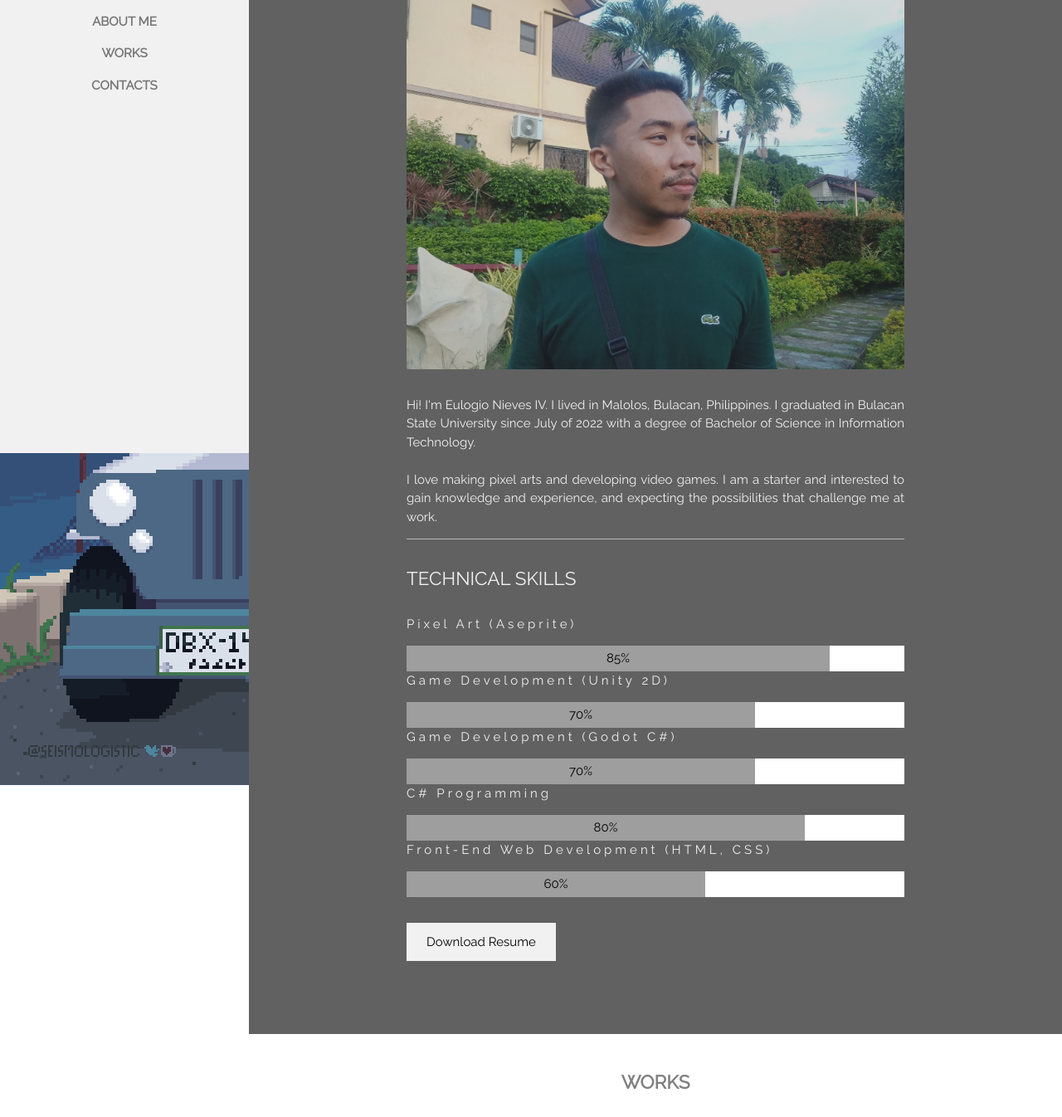
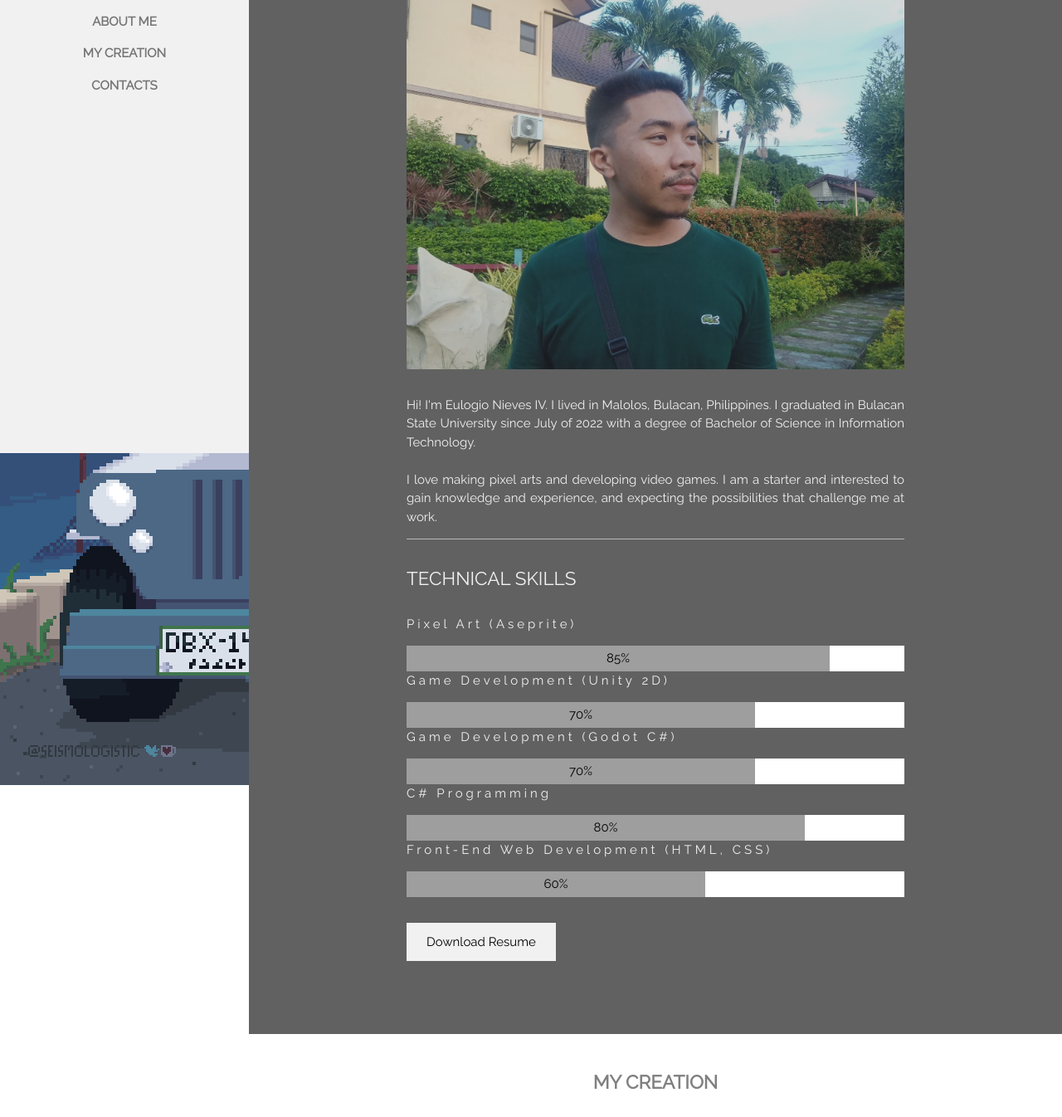
Before and after one commit to EulogioIV/eulogioiv.github.io, a plain HTML site: page index.html in a window 1280 px wide. Shown: the part 254-1600 px from the top of the page at 83% size. Drawn offline with nearby package versions, Linux system fonts and the light colour scheme.

Commit message:
Initial commit

```diff
--- a/index.html
+++ b/index.html
@@ -82,7 +82,7 @@
             class="w3-bar-item w3-button w3-padding w3-hide-large">CLOSE</a>
 
         <a href="#" onclick="w3_close()" class="w3-bar-item w3-button">ABOUT ME</a>
-        <a href="#works" onclick="w3_close()" class="w3-bar-item w3-button">WORKS</a>
+        <a href="#works" onclick="w3_close()" class="w3-bar-item w3-button">MY CREATION</a>
         <a href="#contacts" onclick="w3_close()" class="w3-bar-item w3-button">CONTACTS</a>
     </nav>
 
@@ -195,7 +195,7 @@
 
         <!-- Portfolio -->
         <div class="w3-container w3-center w3-padding-32" id="works">
-            <h4 style="color:gray;"><b>WORKS</b></h4>
+            <h4 style="color:gray;"><b>MY CREATION</b></h4>
         </div>
 
         <!-- Photo grid -->
```
